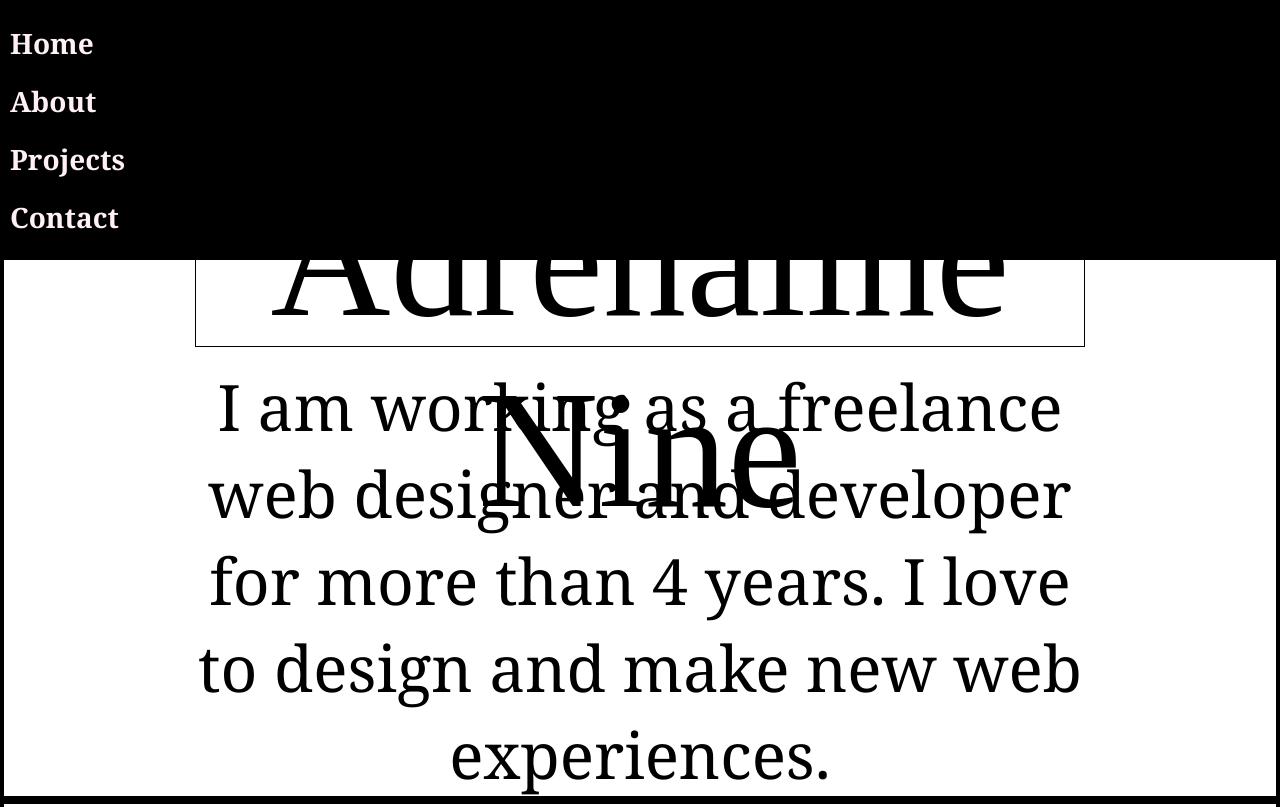
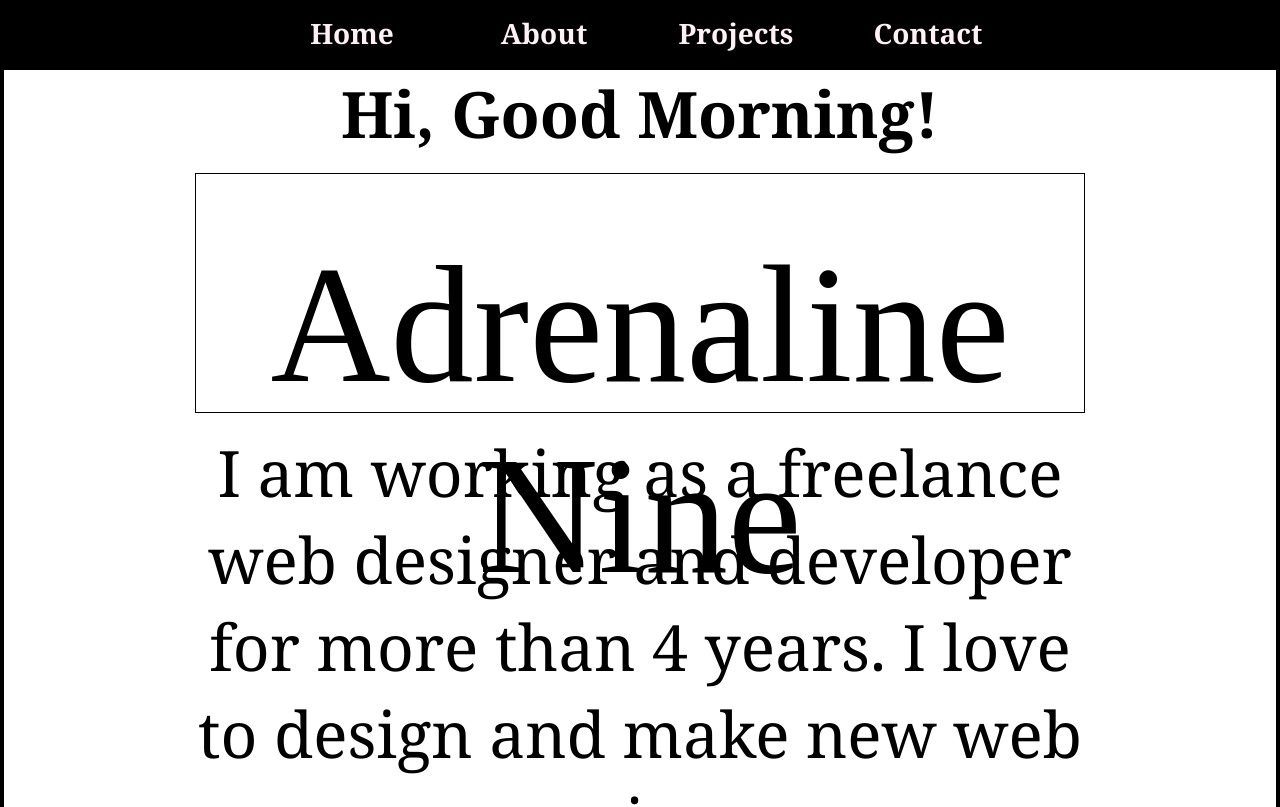
Before and after one commit to Adrenaline9/Personal-Portfolio, a Svelte app: page / in a window 1280 px wide. Shown: the top 807 px of the page. Built offline with nearby package versions, Linux system fonts and the light colour scheme.

Commit message:
2 files modified

```diff
--- a/src/components/NavMenu.js
+++ b/src/components/NavMenu.js
@@ -4,7 +4,7 @@ import styled from 'styled-components';
 import { MdClose, MdMenu } from 'react-icons/md';
 
 const NavStyles = styled.nav`
-  position: fixed;
+  position: relative;
   z-index: 100;
   top: 0;
   left: 0;
@@ -13,7 +13,7 @@ const NavStyles = styled.nav`
   background: var(--black);
   ul {
     max-width: 1200px;
-    margin: 0 auto;
+    margin: auto;
     width: 60%;
     text-align: center;
     display: flex;
@@ -27,16 +27,12 @@ const NavStyles = styled.nav`
       }
     }
     a {
-      display: flex;
+      display: inline-block;
       font-family: Georgia;
-      padding: 10px;
       font-weight: bold;
       font-size: 2rem;
       color: var(--lavender);
       outline: none;
-    }
-    .active {
-      color: var(--black);
     }
   }
   .mobile-menu-icon {
@@ -84,6 +80,8 @@ const NavStyles = styled.nav`
           pointer-events: none;
         }
       }
+      ul {
+        display: inline-block;
       li {
         display: block;
         margin-bottom: 1rem;
@@ -93,9 +91,7 @@ const NavStyles = styled.nav`
 }
     }
   }
-  }
-  ul {
-    display: inline-block;
+}
   }
 `;
 
--- a/src/pages/About.js
+++ b/src/pages/About.js
@@ -6,7 +6,8 @@ import AboutInfoItem from '../components/AboutInfoItem';
 import ContactBanner from '../components/ContactBanner';
 
 const AboutPageStyles = styled.div`
-  padding: 20rem 0 10rem 0;
+  width: 100%;
+  padding: 10rem 0;
 
   .top-section {
     display: flex;
```
